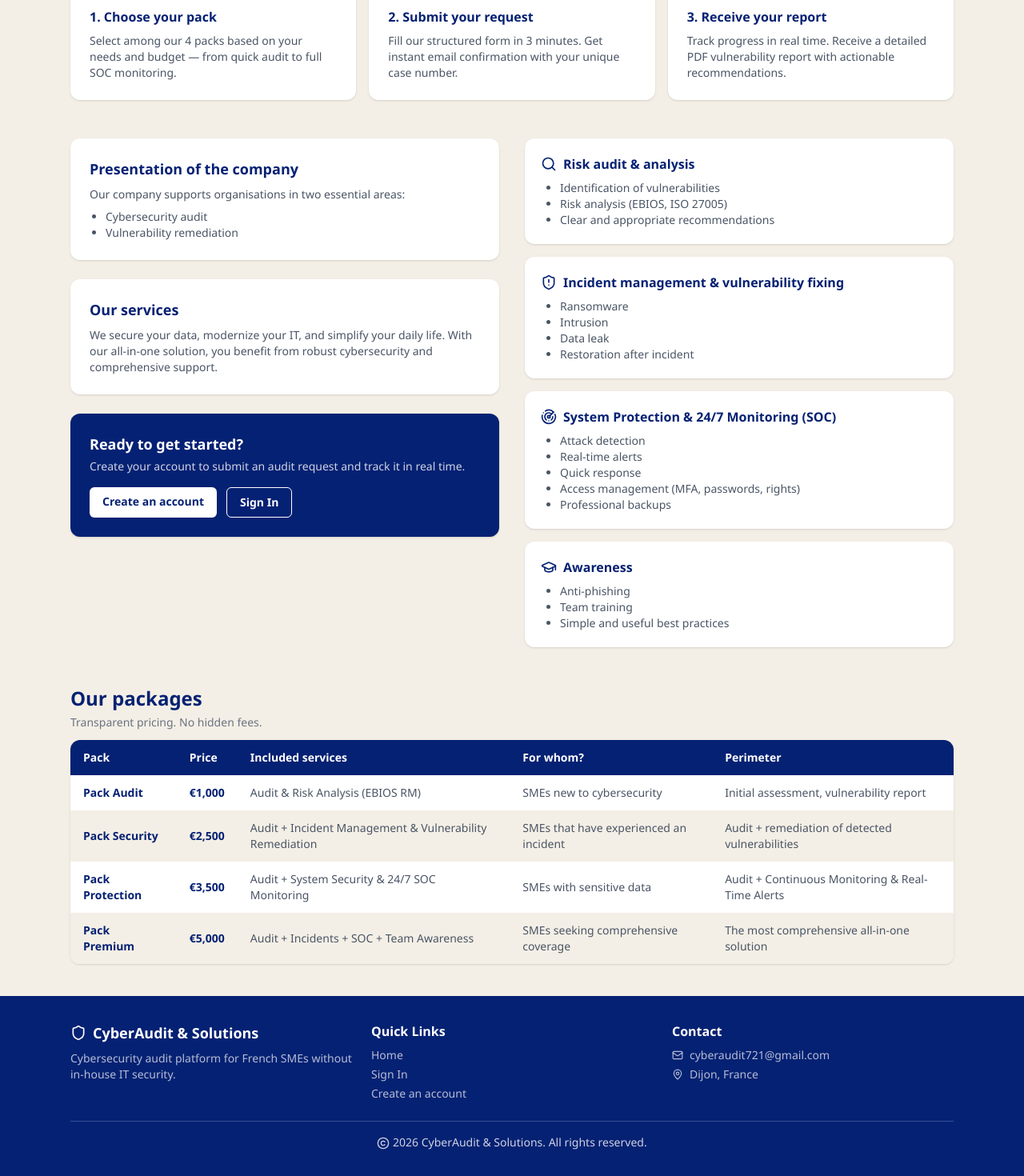
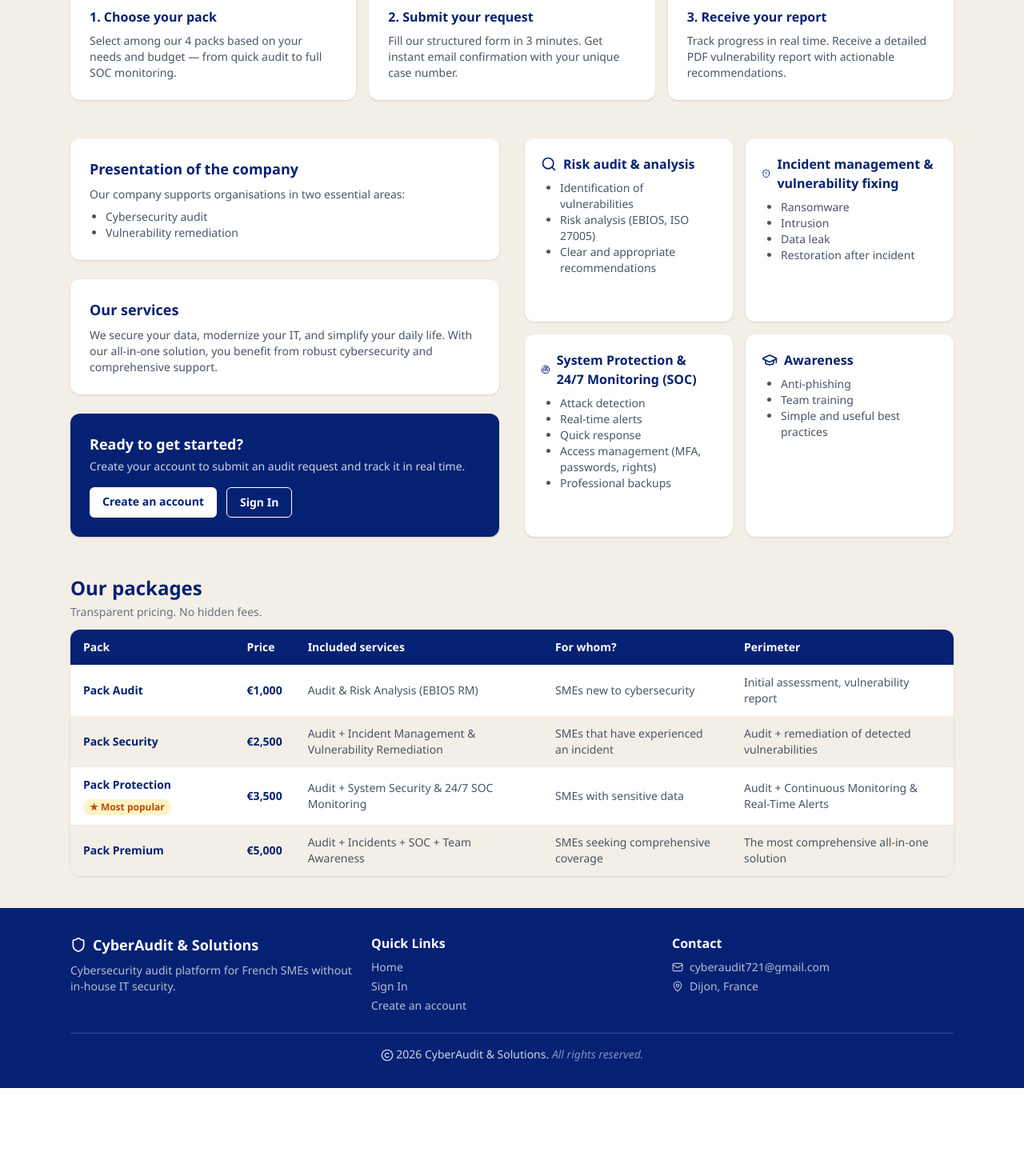
Before and after one commit to Tommy-JOUHANS/portfolio, a React (Vite) app in the folder cyberaudit/frontend/: page / in a window 1280 px wide. Shown: the part 845-2315 px from the top of the page at 80% size. After the commit the page ends 2205 px from the top, so only its background shows below. Built offline with nearby package versions, Linux system fonts and the light colour scheme; no server answers.

Commit message:
polish(home): 2x2 service cards grid + Most popular badge on Pack Protection + italic copyright

```diff
--- a/cyberaudit/frontend/src/components/shared/Footer.jsx
+++ b/cyberaudit/frontend/src/components/shared/Footer.jsx
@@ -64,7 +64,7 @@ export default function Footer() {
         </div>
 
         <div className="mt-6 border-t border-white/20 pt-4 text-center text-sm text-white/80">
-          <Copyright className="inline-block h-4 w-4" /> {year} CyberAudit &amp; Solutions. All rights reserved.
+          <Copyright className="inline-block h-4 w-4" /> {year} CyberAudit &amp; Solutions. <em className="italic text-white/50">All rights reserved.</em>
         </div>
       </div>
     </footer>
--- a/cyberaudit/frontend/src/pages/HomePage.jsx
+++ b/cyberaudit/frontend/src/pages/HomePage.jsx
@@ -58,6 +58,7 @@ const PACKS = [
   {
     name: "Pack Protection",
     price: "€3,500",
+    popular: true,
     included: "Audit + System Security & 24/7 SOC Monitoring",
     forWhom: "SMEs with sensitive data",
     perimeter: "Audit + Continuous Monitoring & Real-Time Alerts",
@@ -201,7 +202,7 @@ export default function HomePage() {
               </div>
             </article>
           </div>
-          <div className="flex flex-col gap-4">
+          <div className="grid grid-cols-1 gap-4 sm:grid-cols-2">
             {SERVICES.map((service) => {
               const Icon = service.icon;
               return (
@@ -248,7 +249,12 @@ export default function HomePage() {
                     className={index % 2 === 0 ? "bg-white" : "bg-cream"}
                   >
                     <td className="px-4 py-3 font-semibold text-brand">
-                      {pack.name}
+                      <div className="flex flex-wrap items-center gap-2">
+                        {pack.name}
+                        {pack.popular && (
+                          <span className="rounded-full bg-amber-100 px-2 py-0.5 text-xs font-bold text-amber-700">★ Most popular</span>
+                        )}
+                      </div>
                     </td>
                     <td className="px-4 py-3 font-bold text-brand">
                       {pack.price}
```
